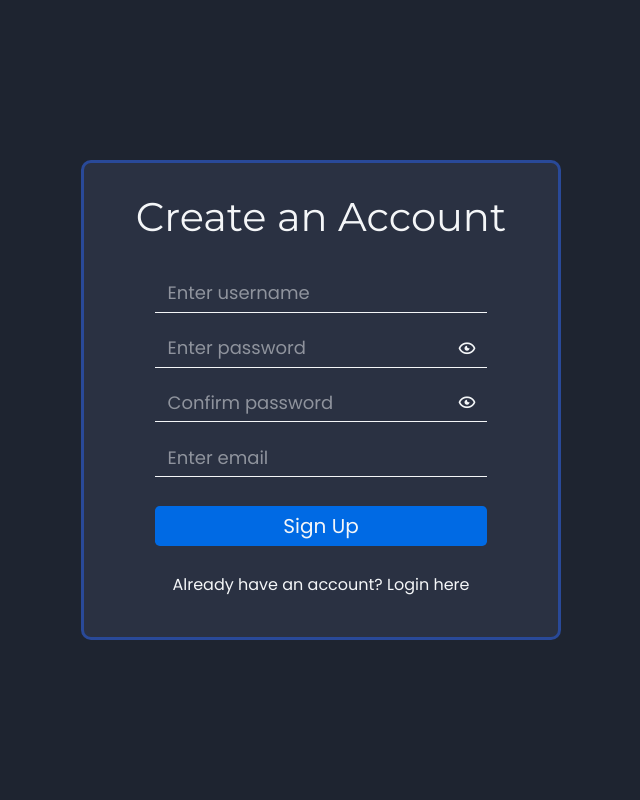
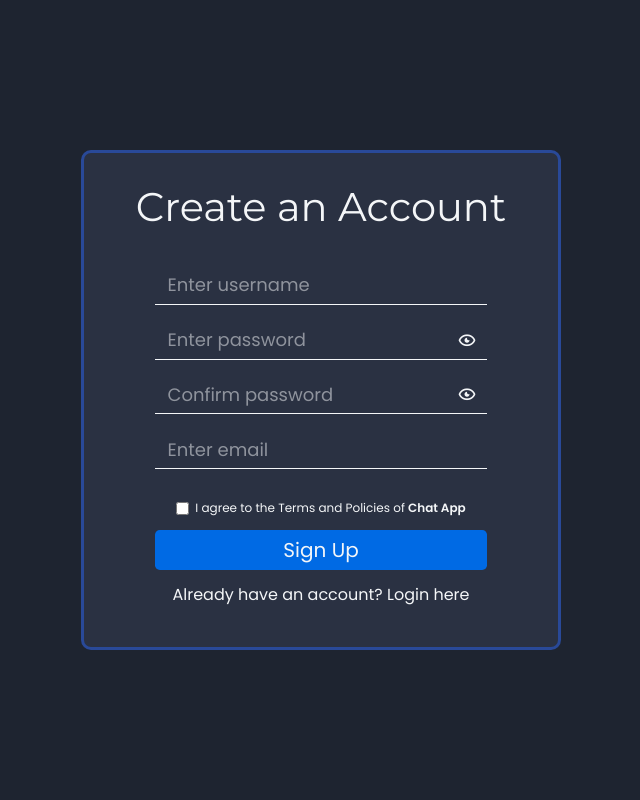
Before and after one commit to yeageurr/TalksALot, a FastAPI app: page /signup in a window 1280 px wide. Shown: the whole page, without its empty margins (319-959 px from the left). Run offline with FastAPI, Linux system fonts and the light colour scheme; some web fonts are replaced.

Commit message:
Register page validation (frontend) done, no backend yet

```diff
--- /dev/null
+++ b/app/auth/authenticate_signup.py
@@ -0,0 +1,5 @@
+#!/home/wottaberu/Github/TalksALot/.venv/bin/python
+
+
+def check_credentials():
+  pass
--- a/app/main.py
+++ b/app/main.py
@@ -54,3 +54,7 @@ def login_page(request: Request):
         "title": title,
       }
   )
+
+@app.post('/auth-signup')
+async def authenticate_signup(request: Request):
+  pass
--- /dev/null
+++ b/app/static/javascript/login.js
@@ -0,0 +1 @@
+const log = console.log;
--- /dev/null
+++ b/app/static/javascript/register.js
@@ -0,0 +1,64 @@
+const log = console.log;
+const usernameInput = document.getElementById('username');
+const passwordInput = document.getElementById('password');
+const passwordDiv = document.getElementById('passwDiv');
+const confirmPassDiv = document.getElementById('cpasswDiv');
+const confirmPassInput = document.getElementById('confirmPass');
+const emailInput = document.getElementById('email');
+const termsBox = document.getElementById('terms');
+
+function check_empty_values(val, field) {
+  if (val.value.trim().length == 0) {
+    alert(`${field} cannot be empty!`);
+    return false;
+  }
+  return true;
+}
+
+function validate(e) {
+  e.preventDefault();
+  const password_pattern = /^(?=.*[A-Za-z])(?=.*\d).{8,}$/;
+
+  // Check for empty fields
+  if(!check_empty_values(usernameInput, 'username')) {
+    usernameInput.classList.add("error");
+    return
+  } else {
+    usernameInput.classList.remove("error");
+  }
+
+  // Validate inputs
+  if( !password_pattern.test(passwordInput.value.trim()) ) {
+    alert("Password must contain digits and letters and at least 8-character long.");
+    passwordDiv.classList.add("error");
+    return;
+  } else {
+    passwordDiv.classList.remove("error");
+    if(confirmPassInput.value.trim() != passwordInput.value.trim()) {
+      alert("Passwords does not match!");
+      confirmPassDiv.classList.add("error");
+      return;
+    } else {
+      confirmPassDiv.classList.remove("error");
+    }
+  }
+
+  if(!check_empty_values(emailInput, 'email')) {
+    emailInput.classList.add("error");
+    return
+  } else {
+    if(emailInput.value.endsWith("@spam.com") ) {
+      alert("Email is invalid!");
+      emailInput.classList.add("error");
+      return;
+    }
+    emailInput.classList.remove("error");
+  }
+
+  if(!termsBox.checked) {
+    alert("Please agree to the Terms and Policies to continue");
+    return;
+  }
+
+  alert("Registered!")
+}
--- a/app/static/stylesheets/input.css
+++ b/app/static/stylesheets/input.css
@@ -19,4 +19,5 @@
   --texts-hover: #ff7300;
   --button-bg: #006AE4;
   --button-hover: #2683ed;
+  --accent-color: #00bcf0;
 }
--- a/app/static/stylesheets/output.css
+++ b/app/static/stylesheets/output.css
@@ -10,10 +10,10 @@
       "Segoe UI Symbol", "Noto Color Emoji";
     --font-mono: ui-monospace, SFMono-Regular, Menlo, Monaco, Consolas, "Liberation Mono",
       "Courier New", monospace;
-    --color-black: #000;
     --spacing: 0.25rem;
     --font-weight-normal: 400;
     --font-weight-medium: 500;
+    --font-weight-semibold: 600;
     --default-font-family: var(--font-sans);
     --default-mono-font-family: var(--font-mono);
     --font-display: "Poppins", sans-serif;
@@ -25,6 +25,7 @@
     --texts-hover: #ff7300;
     --button-bg: #006AE4;
     --button-hover: #2683ed;
+    --accent-color: #00bcf0;
   }
 }
 @layer base {
@@ -185,38 +186,56 @@
   .static {
     position: static;
   }
-  .top-0 {
-    top: 0px;
-  }
-  .right-\[\.2em\] {
-    right: .2em;
-  }
-  .right-\[\.5awewa2a32z32em\] {
-    right: .5awewa2a32z32em;
-  }
   .right-\[\.5em\] {
     right: .5em;
-  }
-  .right-\[\.\] {
-    right: .;
   }
   .m-0 {
     margin: 0px;
   }
+  .my-\[\.6em\] {
+    margin-block: .6em;
+  }
+  .my-\[\.8em\] {
+    margin-block: .8em;
+  }
+  .mt-\[\.3em\] {
+    margin-top: .3em;
+  }
+  .mt-\[\.5em\] {
+    margin-top: .5em;
+  }
+  .mt-\[\.7em\] {
+    margin-top: .7em;
+  }
   .mt-\[\.8rem\] {
     margin-top: .8rem;
+  }
+  .mt-\[\.\] {
+    margin-top: .;
+  }
+  .mt-\[1\.5em\] {
+    margin-top: 1.5em;
+  }
+  .mt-\[1em\] {
+    margin-top: 1em;
   }
   .mt-\[1rem\] {
     margin-top: 1rem;
   }
+  .mt-\[2em\] {
+    margin-top: 2em;
+  }
+  .mt-\[em\] {
+    margin-top: em;
+  }
   .mb-\[\.5em\] {
     margin-bottom: .5em;
   }
+  .mb-\[\.8em\] {
+    margin-bottom: .8em;
+  }
   .mb-\[1rem\] {
     margin-bottom: 1rem;
-  }
-  .mb-\[2rem\] {
-    margin-bottom: 2rem;
   }
   .box-border {
     box-sizing: border-box;
@@ -227,17 +246,11 @@
   .table {
     display: table;
   }
-  .h-50 {
-    height: calc(var(--spacing) * 50);
-  }
-  .h-100 {
-    height: calc(var(--spacing) * 100);
-  }
-  .h-110 {
-    height: calc(var(--spacing) * 110);
-  }
   .h-120 {
     height: calc(var(--spacing) * 120);
+  }
+  .h-125 {
+    height: calc(var(--spacing) * 125);
   }
   .h-130 {
     height: calc(var(--spacing) * 130);
@@ -319,6 +281,9 @@
   }
   .border-collapse {
     border-collapse: collapse;
+  }
+  .cursor-pointer {
+    cursor: pointer;
   }
   .resize {
     resize: both;
@@ -494,6 +381,9 @@
   .font-heading {
     font-family: var(--font-heading);
   }
+  .text-\[\.6em\] {
+    font-size: .6em;
+  }
   .text-\[\.7em\] {
     font-size: .7em;
   }
@@ -526,18 +410,25 @@
     --tw-font-weight: var(--font-weight-normal);
     font-weight: var(--font-weight-normal);
   }
+  .font-semibold {
+    --tw-font-weight: var(--font-weight-semibold);
+    font-weight: var(--font-weight-semibold);
+  }
   .text-\(--texts-foreground\) {
     color: var(--texts-foreground);
+  }
+  .text-\[\.\] {
+    color: .;
   }
   .underline {
     text-decoration-line: underline;
   }
+  .accent-\(--accent-color\) {
+    accent-color: var(--accent-color);
+  }
   .outline {
     outline-style: var(--tw-outline-style);
     outline-width: 1px;
-  }
-  .outline-transparent {
-    outline-color: transparent;
   }
   .outline-none {
     --tw-outline-style: none;
--- a/app/templates/pages/login.html
+++ b/app/templates/pages/login.html
@@ -23,7 +23,7 @@
           />
           <i class='bx bx-show-alt absolute right-[.5em]'></i>
         </div>
-        <button class="bg-(--button-bg) w-[90%] h-[2.5rem] rounded-[.3rem] mt-[.8rem]" type="submit">Login</button>
+        <button class="bg-(--button-bg) w-[90%] h-[2.5rem] rounded-[.3rem] mt-[.8rem] cursor-pointer hover:bg-(--button-hover)" type="submit">Login</button>
       </form>
       <p class="text-[.8em] mb-[1rem]">
         Haven't registered yet?
@@ -31,5 +31,6 @@
       </p>
     </div>
   </div>
+
 </body>
 </html>
--- a/app/templates/pages/register.html
+++ b/app/templates/pages/register.html
@@ -5,36 +5,61 @@
   <meta name="viewport" content="width=device-width, initial-scale=1.0">
   <link rel="stylesheet" href="{{ url_for('static', path='stylesheets/output.css') }}">
   <link href='https://unpkg.com/boxicons@2.1.4/css/boxicons.min.css' rel='stylesheet'>
+  <style>
+    .error { border-bottom: 1px solid #ff2323; }
+  </style>
   <title>{{ title }}</title>
 </head>
 <body class="m-0 p-0 w-screen h-screen text-[20px] box-border text-(--texts-foreground) font-display">
   <div class="w-full h-full flex justify-center items-center bg-(--page-bg)">
-    <div class="flex flex-col justify-start items-center border-[.15em] border-(--form-border) rounded-[.5em] bg-(--form-bg) px-[2rem] py-[1.5rem] w-120 h-120">
+    <div class="flex flex-col justify-start items-center border-[.15em] border-(--form-border) rounded-[.5em] bg-(--form-bg) px-[2rem] py-[1.5rem] w-120 h-125">
       <p class="font-heading font-normal text-[2em]">Create an Account</p>
-      <form onsubmit="" class="flex flex-col justify-center items-center gap-[.8em] w-[90%] h-full">
+      <form onsubmit="validate(event)" class="flex flex-col justify-center items-center w-[90%] h-full mt-[1rem]">
         <input
         class="border-b px-[.7em] py-[.3em] outline-none text-[.9em] w-[90%]"
-        type="text" placeholder="Enter username" autocomplete="off" required
+        type="text" placeholder="Enter username" autocomplete="off" id="username" name="username"
         />
-        <div class="flex items-center justify-start relative border-b w-[90%]">
+        <div class="flex items-center justify-start relative border-b w-[90%] my-[.8em]" id="passwDiv">
           <input
-          class="outline-none pl-[.7em] py-[.3em] pr-[2.7rem] w-[100%] text-[.9em] py-[.3em]"
-          type="password" placeholder="Enter password" autocomplete="off" required
+            class="outline-none pl-[.7em] py-[.3em] pr-[2.7rem] w-[100%] text-[.9em] py-[.3em]"
+            type="password" placeholder="Enter password" autocomplete="off" id="password" name="password"
           />
           <i class='bx bx-show-alt absolute right-[.5em]'></i>
         </div>
-        <div class="flex items-center justify-start relative border-b w-[90%]">
+        <div class="flex items-center justify-start relative border-b w-[90%] mb-[.8em]" id="cpasswDiv">
           <input
-          class="outline-none pl-[.7em] pr-[2.7rem] w-[100%] text-[.9em] py-[.3em]"
-          type="password" placeholder="Confirm password" autocomplete="off" required
+            class="outline-none pl-[.7em] pr-[2.7rem] w-[100%] text-[.9em] py-[.3em]"
+            type="password" placeholder="Confirm password" autocomplete="off" id="confirmPass" name="confirmPass"
           />
           <i class='bx bx-show-alt absolute right-[.5em]'></i>
         </div>
         <input
-        class="border-b px-[.7em] py-[.3em] outline-none text-[.9em] w-[90%]"
-        type="email" placeholder="Enter email" autocomplete="off" required
+          class="border-b px-[.7em] py-[.3em] outline-none text-[.9em] w-[90%]"
+          type="email" placeholder="Enter email" autocomplete="off" id="email" name="email"
         />
-        <button class="bg-(--button-bg) w-[90%] h-[2.5rem] rounded-[.3rem] mt-[.8rem]" type="submit">Sign Up</button>
+        <div class="flex items-center justify-center gap-[.3em] mt-[1.5em]">
+          <input
+            class="accent-(--accent-color) cursor-pointer"
+            type="checkbox" name="terms" id="terms"
+
+          />
+          <p class="text-[.6em]">
+            I agree to the
+            <a href="" class="hover:underline">
+              Terms and Policies
+            </a>
+            of
+            <span class="font-semibold">
+              Chat App
+            </span>
+          </p>
+        </div>
+        <button
+          class="bg-(--button-bg) w-[90%] h-[2.5rem] rounded-[.3rem] mt-[.8rem] cursor-pointer hover:bg-(--button-hover)"
+          type="submit"
+        >
+          Sign Up
+        </button>
       </form>
       <p class="text-[.8em] mb-[1rem]">
         Already have an account?
@@ -42,5 +67,7 @@
       </p>
     </div>
   </div>
+
+  <script src="{{ url_for('static', path='javascript/register.js') }}"></script>
 </body>
 </html>
```
Also changed, not shown: other parts of app/static/stylesheets/output.css (+0 -138 lines).
